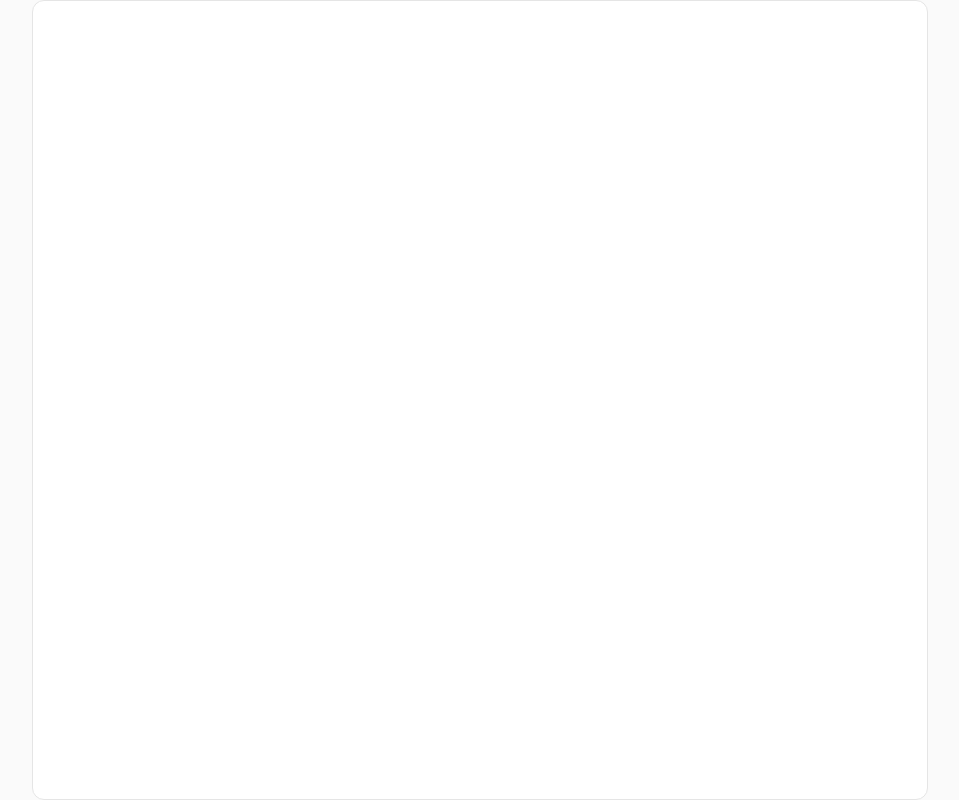
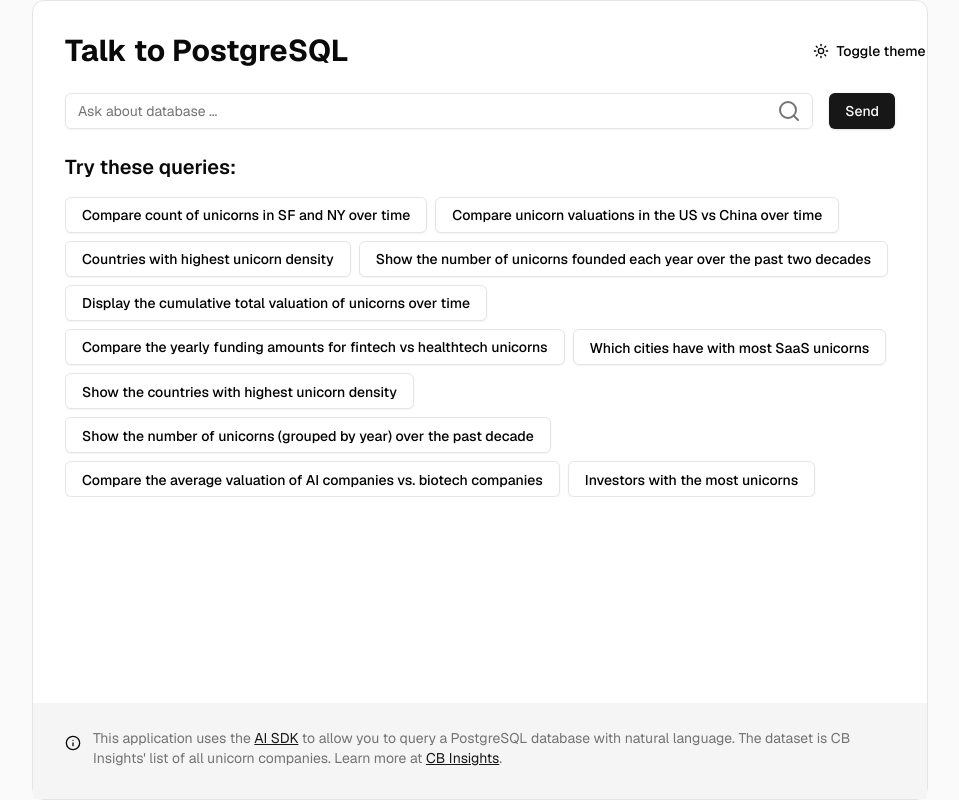
Before and after one commit to sahilkhude117/DBSeek, a Next.js app: page / in a window 1280 px wide. Shown: the whole page, without its empty margins (160-1119 px from the left). Built offline with nearby package versions, Linux system fonts and the light colour scheme.

Commit message:
added query viewer

```diff
--- a/app/page.tsx
+++ b/app/page.tsx
@@ -6,6 +6,11 @@
 import { Config, Result } from "@/lib/types";
 import { Loader2 } from "lucide-react";
 import { toast } from "sonner";
+import { Header } from "@/components/header";
+import { Search } from "@/components/search";
+import { SuggestedQueries } from "@/components/suggested-queries";
+import { QueryViewer } from "@/components/query-viewer";
+import { ProjectInfo } from "@/components/project-info";
 // project info
 // results
 // suggested queries
@@ -25,9 +30,62 @@
 
   const handleSubmit = async (suggestion?: string) => {
     const question = suggestion ?? inputValue;
+
     if (inputValue.length === 0 && !suggestion) return;
-    // clearExistingData();
-  }
+    clearExistingData();
+
+    if (question.trim()) {
+      setSubmitted(true);
+    }
+    setLoading(true);
+    setLoadingStep(1);
+    setActiveQuery("");
+
+    try {
+      // const query = await generateQuery(question)
+      const query = "";
+      if (query === undefined) {
+        toast.error("An error occured. Please try again.");
+        setLoading(false);
+        return;
+      }
+      setActiveQuery(query);
+      setLoadingStep(2);
+      // const companies = await runGenerateSQLQuery(query);
+      const companies = ["a","b","c"];
+      const columns = companies.length > 0 ? Object.keys(companies[0]) : [];
+      // setResults(companies);
+      setColumns(columns);
+      setLoading(false);
+      // const generation = await generateChartConfig(companies, question)
+      // setChartConfig(generation.config)
+    } catch (e) {
+      toast.error("An error occurred. Please try again.");
+      setLoading(false);
+    }
+  };
+
+  const handleSuggestionClick = async ( suggestion: string) => {
+    setInputValue(suggestion);
+    try {
+      await handleSubmit(suggestion);
+    } catch(e) {
+      toast.error("An error occured. Please try again.");
+    }
+  };
+
+  const clearExistingData = () => {
+    setActiveQuery("");
+    setResults([]);
+    setColumns([]);
+    setChartConfig(null);
+  };
+
+  const handleClear = () => {
+    setSubmitted(false);
+    setInputValue("");
+    clearExistingData();
+  };
 
   return (
     <div className="bg-neutral-50 dark:bg-neutral-900 flex items-start justify-center p-0 sm-p-8">
@@ -39,24 +97,65 @@
           transition={{ duration: 0.5, ease: "easeOut"}}
         >
           <div className="p-6 sm:p-8 flex flex-col flex-grow">
-            {/* Header */}
-            {/* Search */}
+            <Header handleClear={handleClear}/>
+            <Search
+              handleClear={handleClear}
+              handleSubmit={handleSubmit}
+              inputValue={inputValue}
+              setInputValue={setInputValue}
+              submitted={submitted}
+            />
             <div
               id="main-container"
               className="flex-grow flex flex-col sm:min-h-[420px]"
             >
               <div className="flex-grow h-full">
-                {/* <AnimatePresence>
+                <AnimatePresence mode="wait">
                   {!submitted ? (
-                    // suggestQuery
-                  ):(
-                    //motion div
+                    <SuggestedQueries
+                      handleSuggestionClick={handleSuggestionClick}
+                    />
+                  ): (
+                    <motion.div
+                      key="results"
+                      initial={{ opacity: 0}}
+                      animate={{ opacity: 1}}
+                      exit={{ opacity: 0}}
+                      layout
+                      className="sm:h-full min-h-[400px] flex flex-col"
+                    >
+                      {activeQuery.length > 0 && (
+                        <QueryViewer
+                          activeQuery={activeQuery}
+                          inputValue={inputValue}
+                        />
+                      )}
+                      {loading ? (
+                        <div>
+                          <Loader2/>
+                            <p>
+                              {loadingStep == 1
+                                ? "Generating SQL query..."
+                                : "Running SQL query..."}
+                            </p>
+                        </div>
+                      ) : results.length === 0 ? (
+                        <div>
+                          <p>
+                            No results found.
+                          </p>
+                        </div>
+                      ): (
+                        // <Results/>
+                        <></>
+                      )}
+                    </motion.div>
                   )}
-                </AnimatePresence> */}
+                </AnimatePresence>
               </div>
             </div>
           </div>
-          {/* ProjectInfo */}
+          <ProjectInfo/>
         </motion.div>
       </div>
     </div>
```
